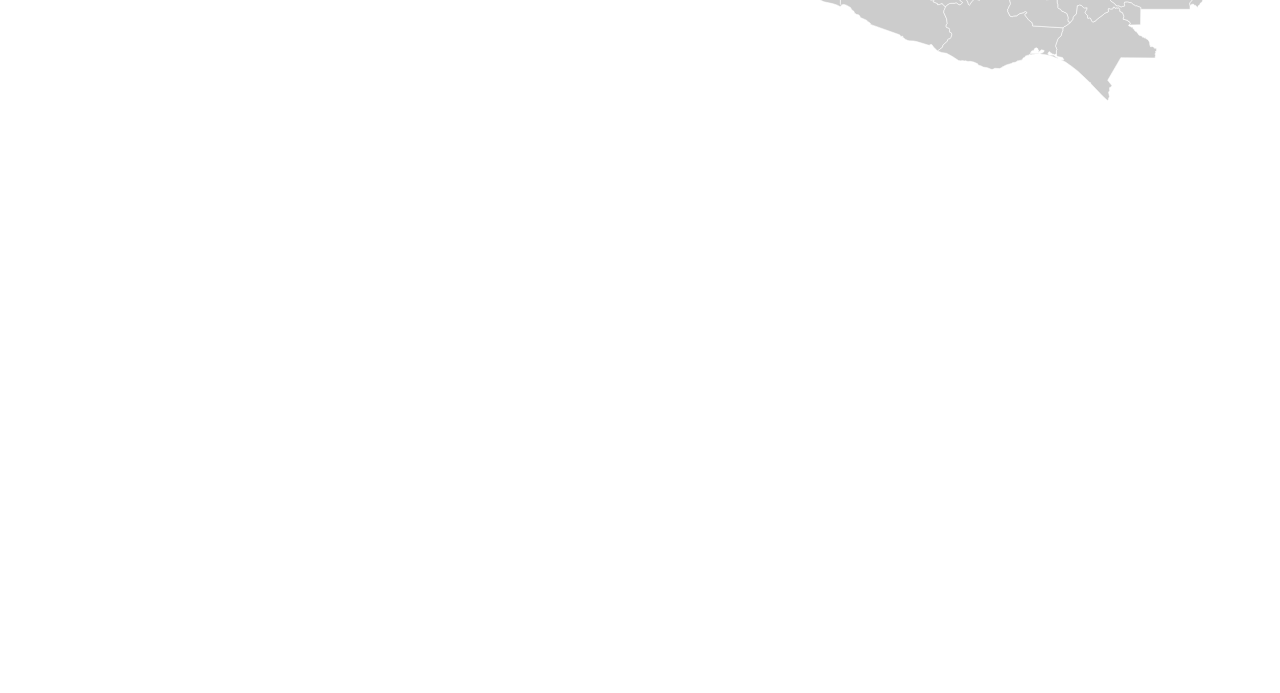
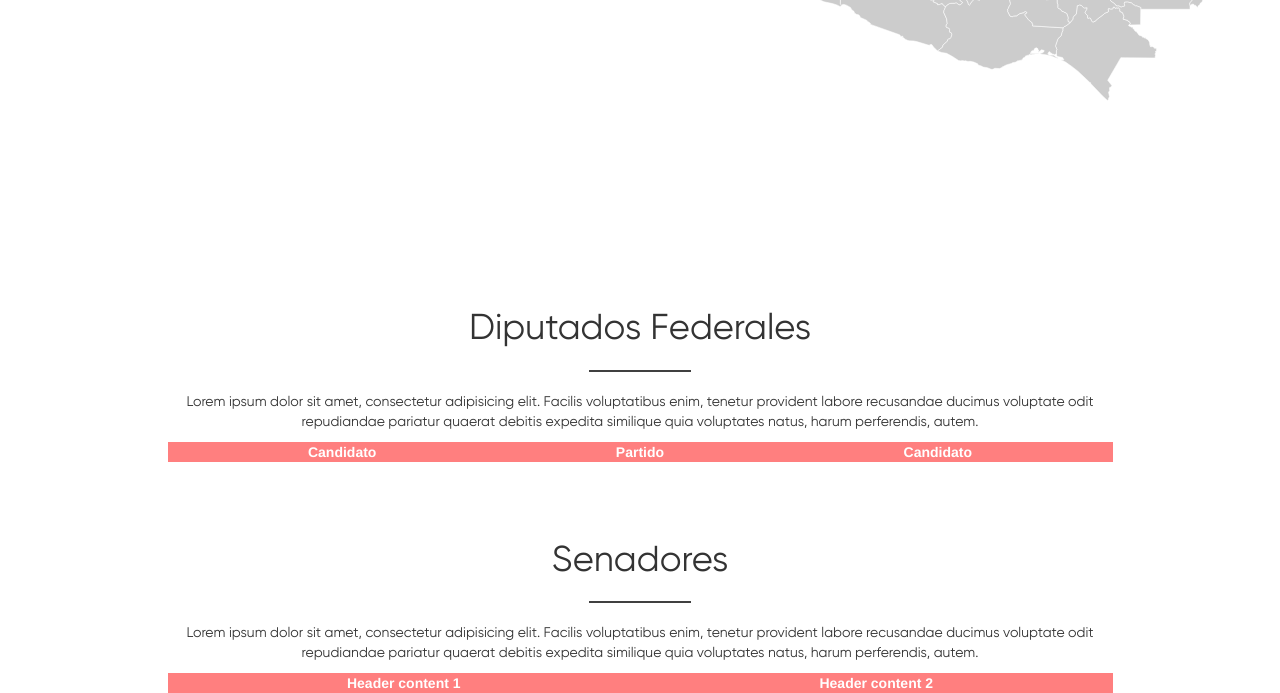
Before and after one commit to NotZombieFood/MiCongreso, a website: page index.html in a window 1280 px wide. Shown: the part 570-1263 px from the top of the page. Before the commit the page ends 800 px from the top, so only its background shows below. Drawn offline with nearby package versions, Linux system fonts and the light colour scheme; some packages are replaced by stand-ins of ours; files that its build step writes are made by us from their sources; files whose address does not match are found by name.

Commit message:
updated json2

```diff
--- a/assets/styles/layouts/_pages.scss
+++ b/assets/styles/layouts/_pages.scss
@@ -10,6 +10,29 @@
     box-shadow: 0 2px 6px rgba(0, 0, 0, 0.3);
 }
 
+#results hr{
+  width: 100px;
+  border: 1px solid #404040;
+}
+
+#results h1{
+  margin-top: 80px;
+  margin-bottom: 5px;
+}
+#results table{
+  width: 100%;
+}
+
+#results table thead{
+  border: none;
+  background-color: #FF7F7FFF;
+  color: white;
+  text-align: center;
+}
+
+#results table thead tr th{
+  text-align: center;
+}
 #pac-input {
     background-color: #FF7F7FFF;
     font-family: Roboto;
--- a/index.html
+++ b/index.html
@@ -83,18 +83,56 @@
         <input id="pac-input" class="controls" type="text" placeholder="Busca tu dirección">
         <div id="map" style="height: 100vh; width: 100%;"></div>
     </div>
-    <section id="results"></section>
+    <section id="results">
+        <div class="container">
+            <div class="row">
+                <div class="col-md-1">  </div>
+                <div class="col-md-10 center">
+                    <h1>Diputados Federales <span id="distritoFederal"></span></h1>
+                    <hr>
+                    <p>Lorem ipsum dolor sit amet, consectetur adipisicing elit. Facilis voluptatibus enim, tenetur provident labore recusandae ducimus voluptate odit repudiandae pariatur quaerat debitis expedita similique quia voluptates natus, harum perferendis, autem.</p>
+                    <table id="diputadosf">
+                        <thead>
+                            <tr>
+                                <th>Candidato</th>
+                                <th>Partido</th>
+                                <th>Candidato</th>
+                            </tr>
+                        </thead>
+                        <tbody>
+                        </tbody>
+                    </table>
+                </div>
+            </div>
+            <div class="row">
+                <div class="col-md-1">  </div>
+                <div class="col-md-10 center">
+                    <h1>Senadores <span id="estado"></span></h1>
+                    <hr>
+                    <p>Lorem ipsum dolor sit amet, consectetur adipisicing elit. Facilis voluptatibus enim, tenetur provident labore recusandae ducimus voluptate odit repudiandae pariatur quaerat debitis expedita similique quia voluptates natus, harum perferendis, autem.</p>
+                    <table id="senadores">
+                        <thead>
+                            <tr>
+                                <th>Header content 1</th>
+                                <th>Header content 2</th>
+                            </tr>
+                        </thead>
+                        <tbody>
+                        </tbody>
+                    </table>
+                </div>
+            </div>
+        </div>
+    </section>
     <footer id="footer">
     </footer>
     <script src="https://cdnjs.cloudflare.com/ajax/libs/jquery/3.3.1/jquery.min.js"></script>
     <script type="text/javascript" src="https://maps.googleapis.com/maps/api/js?key=AIzaSyBTXNmrwgmShbjgijmULgdUfjSstQu3uyE&sensor=false&libraries=places"></script>
     <script type="text/javascript" src="data/18s.json"></script>
     <script type="text/javascript" src="data/18d.json"></script>
-
     <!-- <script src="dist/scripts/main.js"></script> -->
     <script defer src="https://use.fontawesome.com/releases/v5.0.9/js/all.js" integrity="sha384-8iPTk2s/jMVj81dnzb/iFR2sdA7u06vHJyyLlAd4snFpCl/SnyUjRrbdJsw1pGIl" crossorigin="anonymous"></script>
     <script src="https://cdnjs.cloudflare.com/ajax/libs/twitter-bootstrap/3.3.7/js/bootstrap.min.js"></script>
-
     <script type="text/javascript">
     $('[data-toggle="tooltip"]').tooltip();
     $('.land').click(function(event) {
@@ -102,16 +140,16 @@
         console.log(estado);
         $('.land').removeClass('active');
         $(this).addClass("active");
-            if(estado==="Jalisco"){
+        if (estado === "Jalisco") {
             var url = "https://jaliscocomovotamos.netlify.com";
-                window.open(url,'_blank');
-            } else if(estado==="Colima"){
+            window.open(url, '_blank');
+        } else if (estado === "Colima") {
             var url = "http://ieecolima.org.mx/micandidato2018.html";
-                window.open(url,'_blank');
-            } else if (estado === 'Nayarit'){
+            window.open(url, '_blank');
+        } else if (estado === 'Nayarit') {
             $("#map").css('display', 'block');
             $("#pac-input").css('display', 'block');
-                init('18',[21.743888888889,-105.22833333333]);
+            init('18', [21.743888888889, -105.22833333333]);
             $('html, body').animate({
                 scrollTop: $("#map").offset().top
             }, 2000);
@@ -121,9 +159,18 @@
     function getRandomInt(min, max) {
         return Math.floor(Math.random() * (max - min + 1)) + min;
     }
-    var partidos = [["PRI",2],["PT",4],["Partido Verde",5],["Nueva Alianza",7],["MORENA",8],["Encuentro Social",10],["PAN, PRD, Movimiento Ciudadano",82],["PT, MORENA, FES",80]];
+    var partidos = [
+        ["PRI", 2],
+        ["PT", 4],
+        ["Partido Verde", 5],
+        ["Nueva Alianza", 7],
+        ["MORENA", 8],
+        ["Encuentro Social", 10],
+        ["PAN, PRD, Movimiento Ciudadano", 82],
+        ["PT, MORENA, FES", 80]
+    ];
 
-    function init(estado,coordenadas) {
+    function init(estado, coordenadas) {
         var markersArray = [];
 
         function clearOverlays() {
```
Lines whose indentation alone changed are shown as unchanged.
